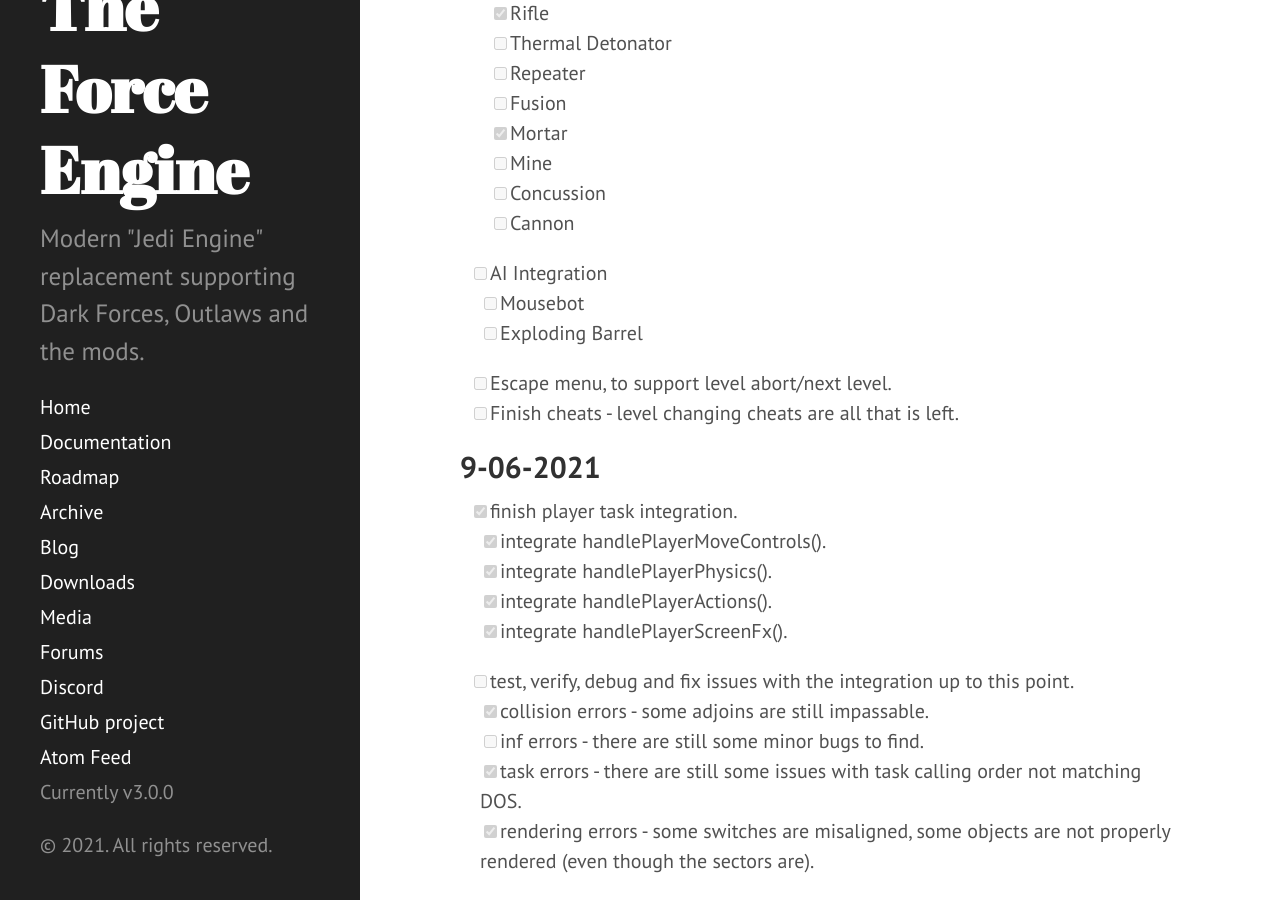
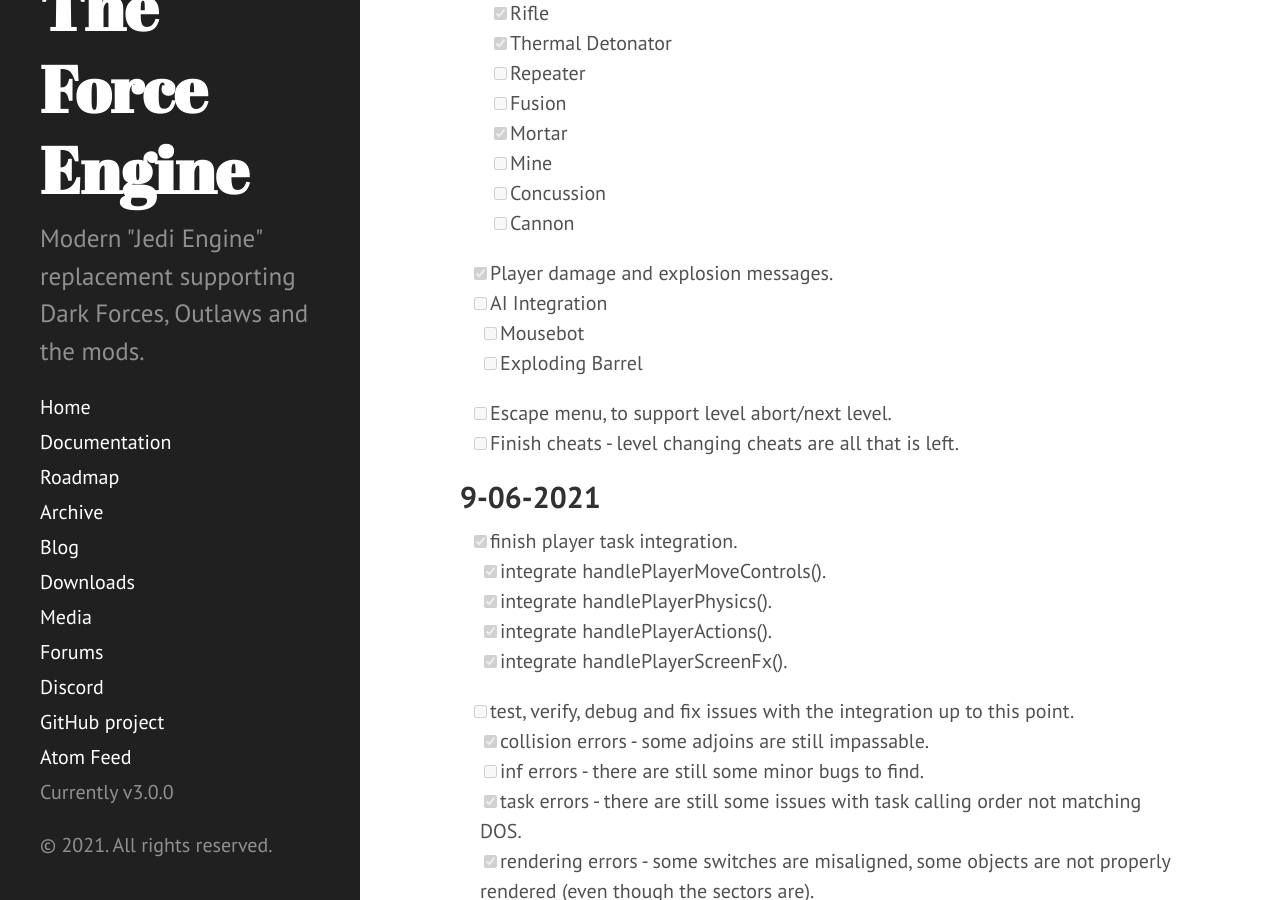
Before and after one commit to TheForceEngine/TheForceEngine.github.io, a Jekyll site: the page built from ProgressTracker.md, in a window 1280 px wide and 900 px high, scrolled down 626 px. Built offline with Jekyll 4.4.1, drawn with Linux system fonts in a browser that asks for light colours.

Commit message:
Update ProgressTracker.md

```diff
--- a/ProgressTracker.md
+++ b/ProgressTracker.md
@@ -15,13 +15,14 @@
     - [x] Fist
     - [x] Pistol
     - [x] Rifle
-    - [ ] Thermal Detonator
+    - [x] Thermal Detonator
     - [ ] Repeater
     - [ ] Fusion
     - [x] Mortar
     - [ ] Mine
     - [ ] Concussion
     - [ ] Cannon
+- [x] Player damage and explosion messages.
 - [ ] AI Integration
   - [ ] Mousebot
   - [ ] Exploding Barrel
```
